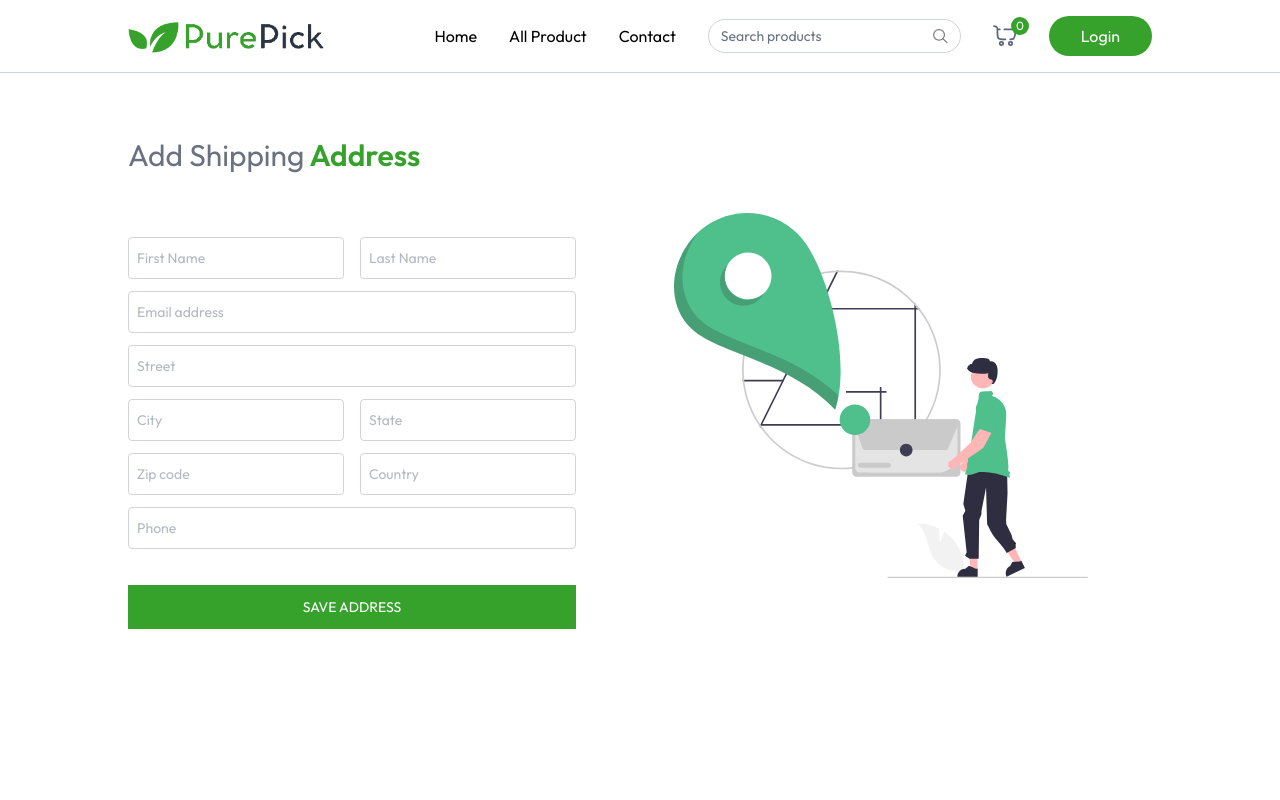
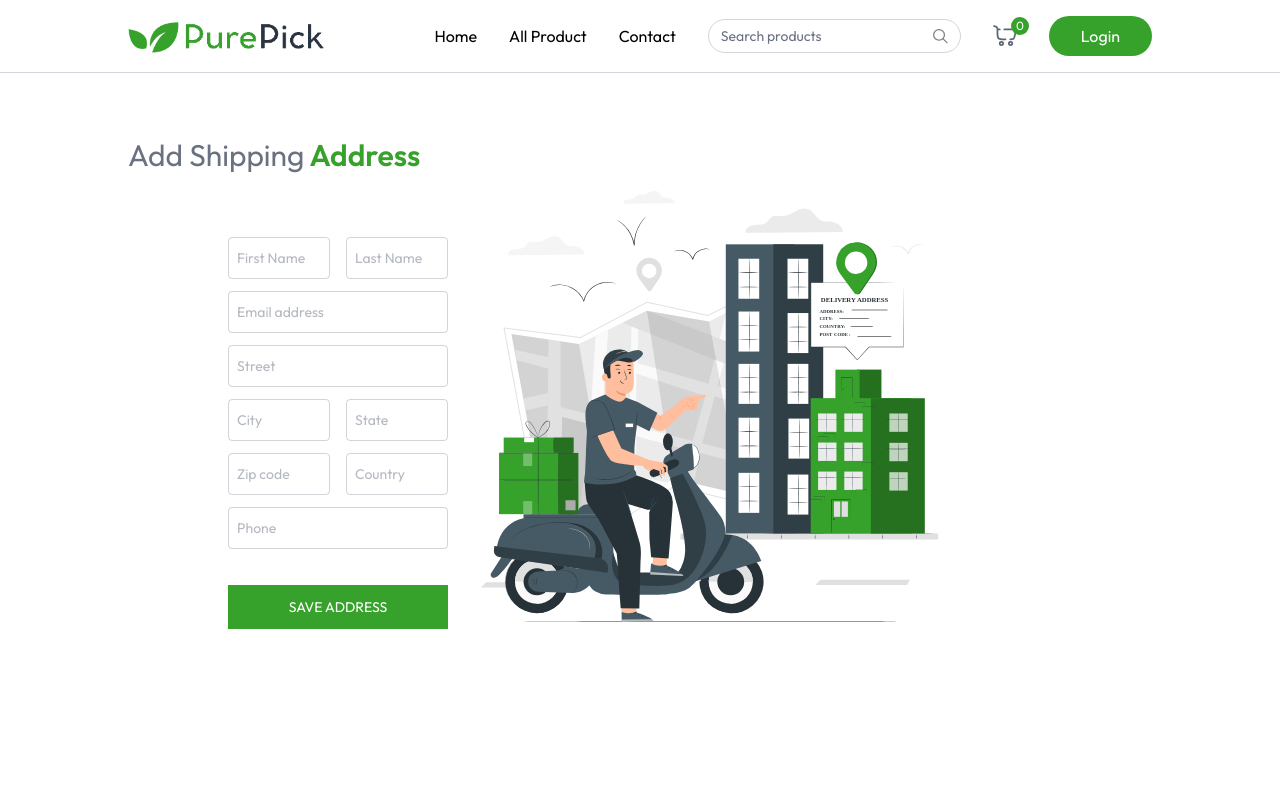
Before and after one commit to Mainak-Das/PurePick, a React (Vite) app in the folder client/: page /add-address in a window 1280 px wide. Shown: the top 800 px of the page. Built offline with nearby package versions, Linux system fonts and the light colour scheme.

Commit message:
Address Details Page Illustration Vector Updated

```diff
--- a/client/src/pages/AddAddress.jsx
+++ b/client/src/pages/AddAddress.jsx
@@ -50,7 +50,7 @@ const AddAddress = () => {
             <span className='font-semibold text-primary'> Address</span>
         </p>
 
-        <div className='flex flex-col-reverse md:flex-row justify-between mt-10'>
+        <div className='flex flex-col-reverse md:flex-row justify-between mt-10 lg:ml-25'>
             <div className='flex-1 max-w-md'>
                 <form onSubmit={onSubmitHandler} className='space-y-3 mt-6 text-sm'>
 
@@ -83,7 +83,7 @@ const AddAddress = () => {
                     </button>
                 </form>
             </div>
-            <img className='md:mr-16 mb-16 md:mt-0' src={assets.add_address_image} alt=''/>
+            <img className='w-130 h-auto md:w-75 lg:w-120 md:ml-6 md:mr-16 mb-16 md:mt-0 lg:mt-[-2.5rem] lg:mr-50' src={assets.add_address_image} alt=''/>
         </div>
     </div>
   )
```
Also changed, not shown: client/src/assets/add_address_image.svg, client/src/assets/add_address_imageOld.svg (added).
